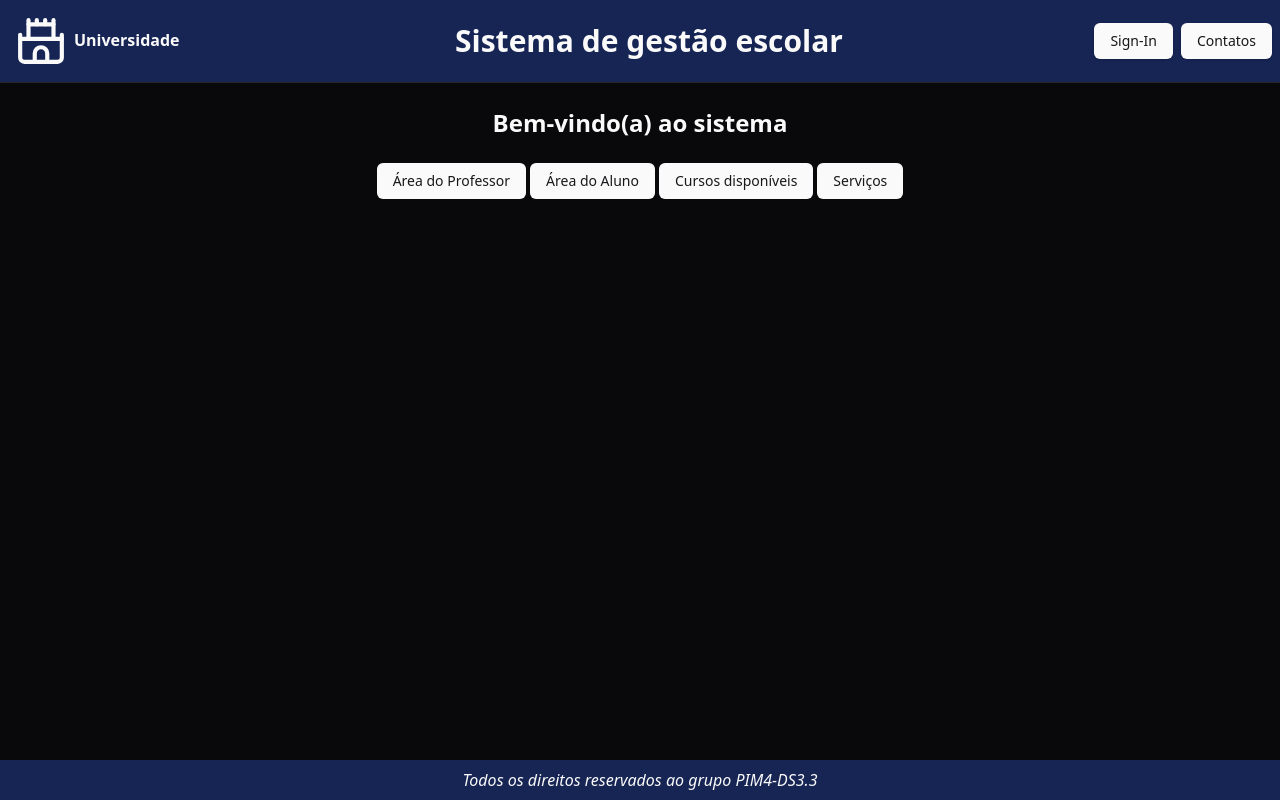
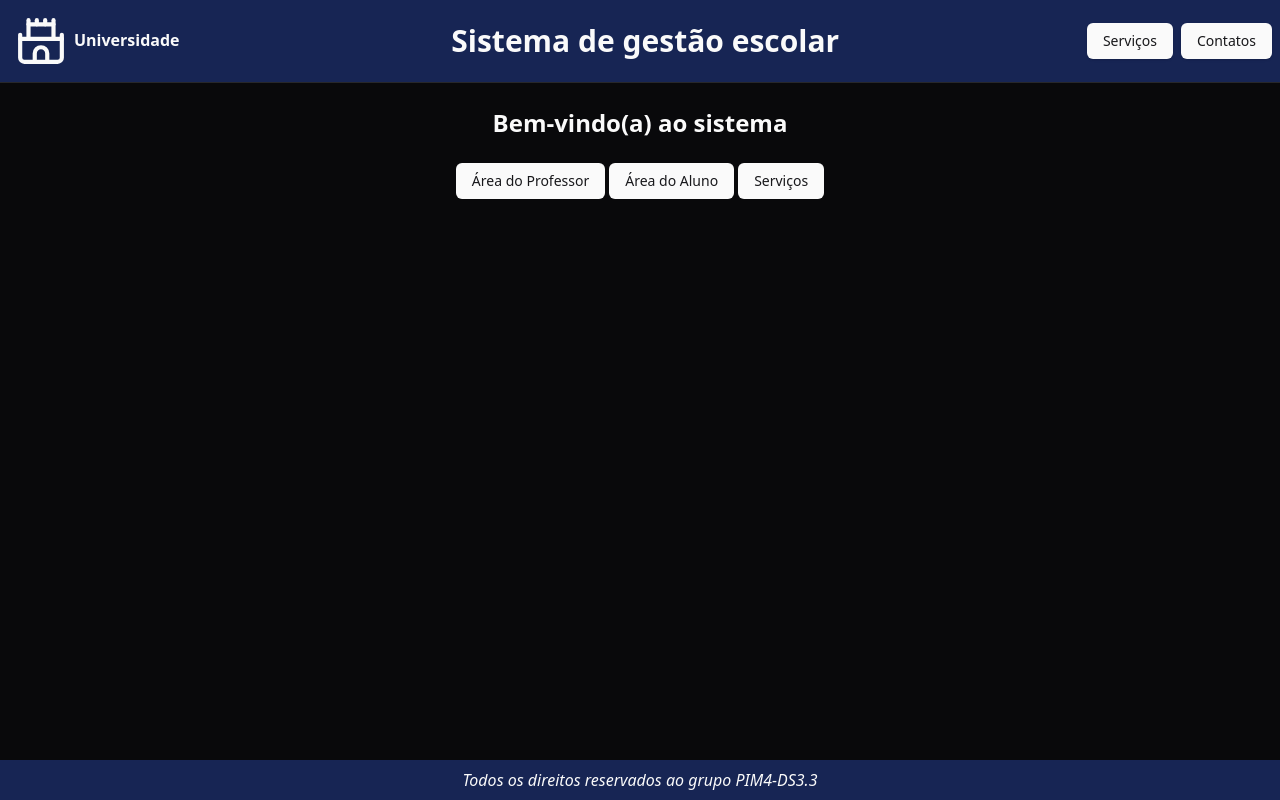
Before and after one commit to W-Wag/pim-4.3, a React (Vite) app in the folder web/: page / in a window 1280 px wide. Built offline with nearby package versions, Linux system fonts and the light colour scheme.

Commit message:
Editando os redirecionamentos do site

```diff
--- a/web/src/StudentArea.tsx
+++ b/web/src/StudentArea.tsx
@@ -5,7 +5,7 @@ export function StudentArea() {
     <div className="flex flex-col items-center">
       <h1 className="text-primary font-bold text-2xl py-4">Área do Aluno</h1>
 
-      <div className="flex flex-col items-center space-y-2 w-full">
+      <div className="flex flex-col items-center space-y-2 w-full mb-12">
         <Link
           to="/historico"
           className=" bg-primary w-2/4 h-36 rounded hover:bg-slate-300 hover:cursor-pointer"
--- a/web/src/components/area-selector/areaSelector.tsx
+++ b/web/src/components/area-selector/areaSelector.tsx
@@ -20,11 +20,7 @@ export function AreaSelector() {
             Área do Aluno
           </Link>
         </NavigationMenuItem>
-        <NavigationMenuItem>
-          <Link to="/cursos" className={navigationMenuTriggerStyle()}>
-            Cursos disponíveis
-          </Link>
-        </NavigationMenuItem>
+
         <NavigationMenuItem>
           <Link to="/servicos" className={navigationMenuTriggerStyle()}>
             Serviços
--- a/web/src/components/header/header.tsx
+++ b/web/src/components/header/header.tsx
@@ -1,6 +1,6 @@
 import { useEffect, useState } from 'react';
 import { Castle, AlignJustify } from 'lucide-react';
-import { Button, buttonVariants } from '../ui/button';
+import { buttonVariants } from '../ui/button';
 import {
   Collapsible,
   CollapsibleContent,
@@ -39,18 +39,40 @@ export function Header() {
         </h1>
       </div>
       {isPhoneWidth ? (
-        <Collapsible className="pr-2">
+        <Collapsible className="pr-2 space-y-4">
           <CollapsibleTrigger>
             <AlignJustify width={25} height={25} />
           </CollapsibleTrigger>
-          <CollapsibleContent className="py-2">Sign-In</CollapsibleContent>
-          <CollapsibleContent className="py-2">WhatsApp</CollapsibleContent>
-          <CollapsibleContent className="py-2">Contatos</CollapsibleContent>
+          <CollapsibleContent>
+            {' '}
+            <Link className={buttonVariants()} to="/aluno">
+              Área do Aluno
+            </Link>
+          </CollapsibleContent>
+          <CollapsibleContent>
+            {' '}
+            <Link className={buttonVariants()} to="/login">
+              Área do Professor
+            </Link>
+          </CollapsibleContent>
+          <CollapsibleContent>
+            {' '}
+            <Link className={buttonVariants()} to="/servicos">
+              Serviços
+            </Link>
+          </CollapsibleContent>
+          <CollapsibleContent>
+            {' '}
+            <Link className={buttonVariants()} to="/contatos">
+              Contatos
+            </Link>
+          </CollapsibleContent>
         </Collapsible>
       ) : (
         <div className="flex items-center gap-2 pr-2">
-          <Button>Sign-In</Button>
-
+          <Link className={buttonVariants()} to="/servicos">
+            Serviços
+          </Link>
           <Link className={buttonVariants()} to="/contatos">
             Contatos
           </Link>
```
